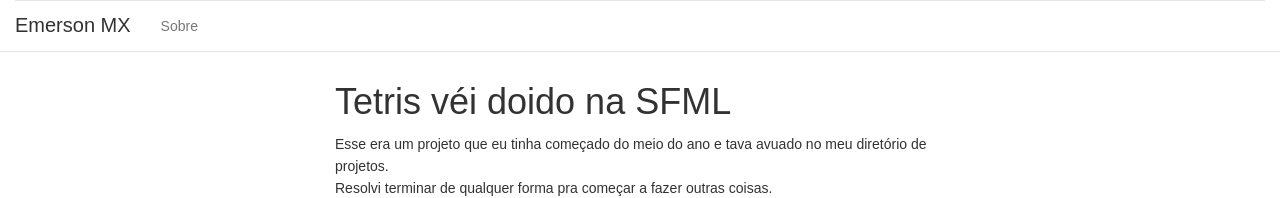
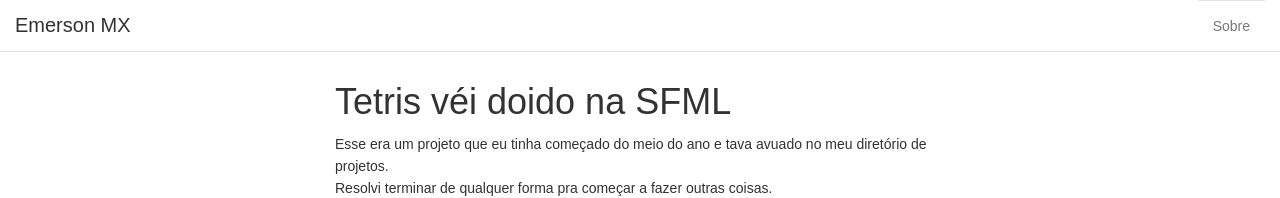
Before and after one commit to emersonmx/emersonmx.github.io, a Jekyll site: the page built from index.html, in a window 1280 px wide. Shown: the top 198 px of the page. Built offline with Jekyll 4.4.1, drawn with Linux system fonts in a browser that asks for light colours; a script that is not in the unit is left out; the list of posts is cut into pages by our own code.

Commit message:
Add pull-right

```diff
--- a/_includes/header.html
+++ b/_includes/header.html
@@ -23,7 +23,7 @@
             </div>
 
             {% if page_paths %}
-            <div id="navbar-menu" class="collapse navbar-collapse">
+            <div id="navbar-menu" class="collapse navbar-collapse pull-right">
                 <ul class="nav navbar-nav">
                 {% for path in page_paths %}
                     {% assign my_page = site.pages | where: "path", path | first %}
```
